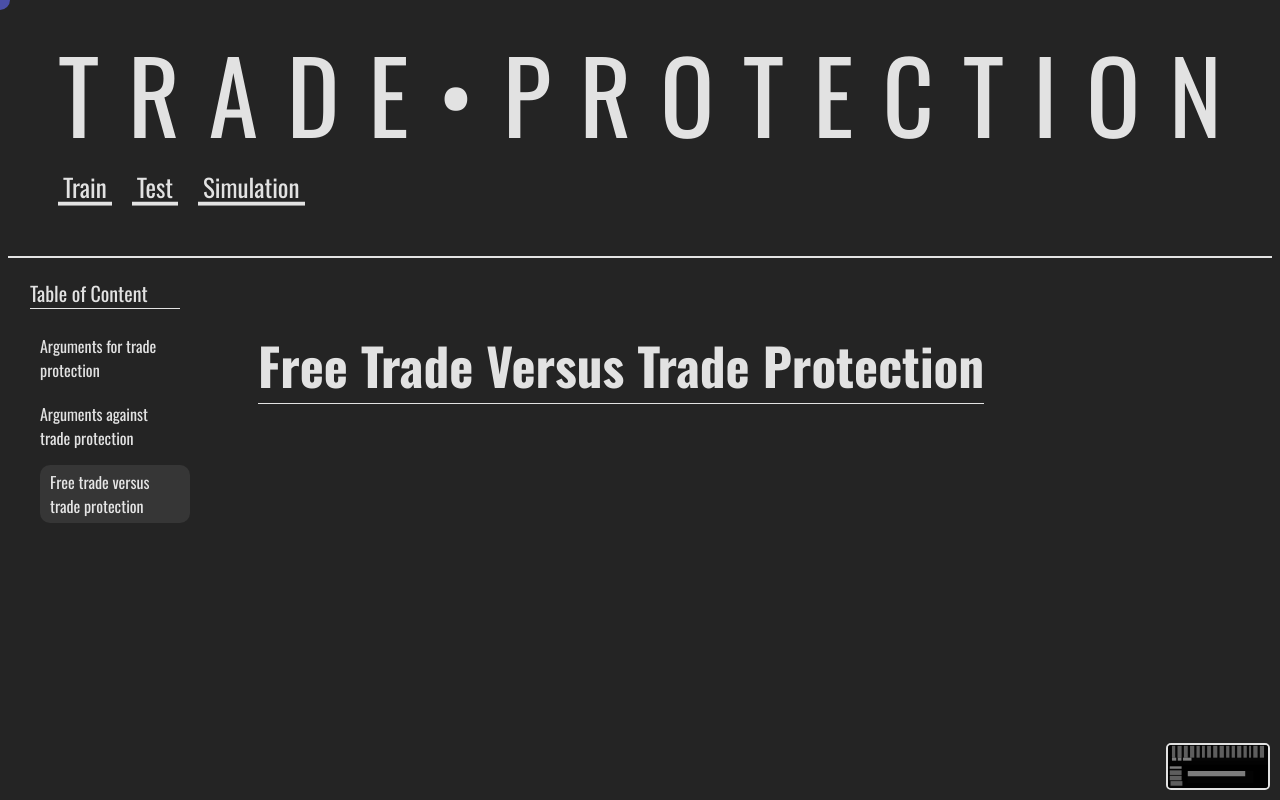
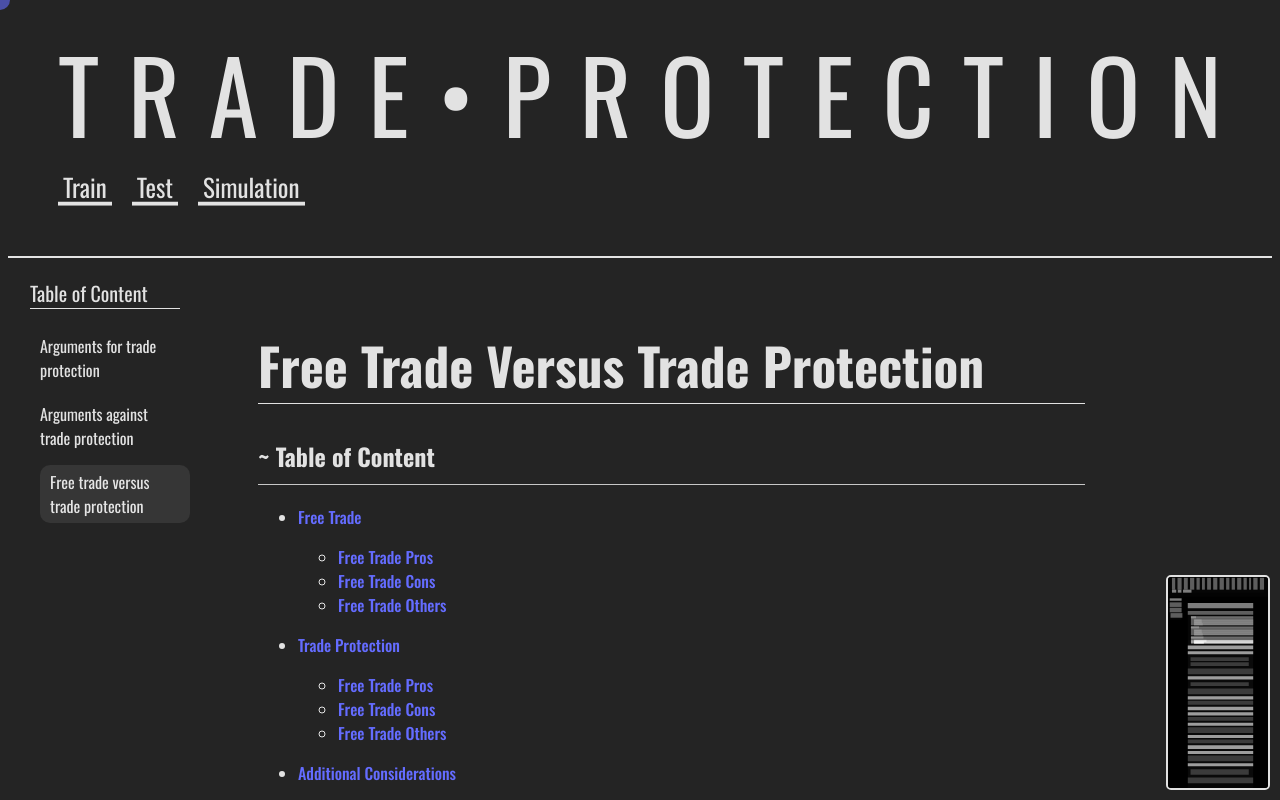
Before and after one commit to itsmarsss/trade-protection, a React (Vite) app: page / in a window 1280 px wide. Both pictures are taken after a click on the element "Free trade versus trade protection". Shown: the top 800 px of the page. Built offline with nearby package versions, Linux system fonts and the light colour scheme.

Commit message:
Add `FreeTradeVersusTradeProtection.md`

```diff
--- a/src/components/train/index.jsx
+++ b/src/components/train/index.jsx
@@ -32,6 +32,13 @@ const Train = ({ page }) => {
                 </h2>
               );
             },
+            h3: (props) => {
+              return (
+                <h3 id={props.children.toLowerCase().replace(/[^a-z0-9]/g, "")}>
+                  {props.children}
+                </h3>
+              );
+            },
           }}
         />
       </div>
--- a/src/data/md/ArgumentsAgainstTradeProtection.md
+++ b/src/data/md/ArgumentsAgainstTradeProtection.md
@@ -34,7 +34,7 @@ Similar to what was explained in the **Increased Costs** section, the implementa
 
 ## Less Choice
 
-The implementation of trade protections will likely limit the amount of goods imported into a country. This will cause the market to have a limited amount of choices mostly provided by domestic producers.
+The implementation of trade protections will likely limit the amount of goods imported into a country. This will cause the market to have a limited amount of choices mostly provided by domestic firms.
 
 ## Lack of Incentives for Domestic Firms to Become More Efficient
 
--- a/src/data/md/ArgumentsForTradeProtection.md
+++ b/src/data/md/ArgumentsForTradeProtection.md
@@ -55,7 +55,7 @@ If a government implements a tariff on an imported good, it can provide revenue
 
 ## Protection of Jobs
 
-Domestic producers may not be as competent enough to compete with foreign producers. This will often lead to domestic firms laying off employees as demand for domestic-produced goods drops. The government can alleviate this by implementing trade protection that boosts the demand for domestically produced goods.
+Domestic firms may not be as competent enough to compete with foreign firms. This will often lead to domestic firms laying off employees as demand for domestic-produced goods drops. The government can alleviate this by implementing trade protection that boosts the demand for domestically produced goods.
 
 ## Economically Least Developed Country (ELDC) Diversification
 
--- a/src/data/md/FreeTradeVersusTradeProtection.md
+++ b/src/data/md/FreeTradeVersusTradeProtection.md
@@ -1 +1,69 @@
 # Free Trade Versus Trade Protection
+
+## Table of Content
+
+- [Free Trade](./#freetrade)
+
+  - [Free Trade Pros](./#freetradepros)
+  - [Free Trade Cons](./#freetradecons)
+  - [Free Trade Others](./#freetradeothers)
+
+- [Trade Protection](./#tradeprotection)
+
+  - [Free Trade Pros](./#tradeprotectionpros)
+  - [Free Trade Cons](./#tradeprotectioncons)
+  - [Free Trade Others](./#tradeprotectionothers)
+
+- [Additional Considerations](./#additionalconsiderations)
+
+  - [International Mindedness](./#internationalmindedness)
+  - [Resource Allocation](./#resourceallocation)
+
+## Free Trade:
+
+### Free Trade Pros:
+
+> **&#9432; Note:**
+> World output: The sum of the GDP for every nation on the planet. In 2019, world GDP was around 80 trillion USD.
+>
+> Economic growth is when a country produces more goods and services in one period than in a previous one. It is usually measured by changes in the real GDP.
+
+Free trade allows each country to specialize in producing the goods that they have a comparative advantage in. This will help increase overall world output and efficiency. It promotes economic growth by maximizing production efficiency and facilitating access to a larger selection of goods and services.
+
+### Free Trade Cons:
+
+> **&#9432; Note:**
+> The terms of trade measures a country’s export prices in relation to its import pricess
+
+Although free trade appears to be beneficial to all involved, the pros are not completely shared equally. The terms of trade heavily influence which countries benefit. Subsidies and larger economies can disadvantage smaller producers, leading to unequal gains from trade and potential exploitation.
+
+### Free Trade Others:
+
+It is widely argued that free trade offers the potential for economic growth through specialization and increased efficiency, but is also known for unequal benefits and exploitation.
+
+## Trade Protection:
+
+### Trade Protection Pros:
+
+Trade protections like tariffs can protect domestic firms from foreign competition, possibly leading to increased output and more economic growth. Tariffs can make imports more expensive, which boosts domestic production, especially in industries with larger economies of scale.
+
+### Trade Protection Cons:
+
+However, trade protections can prevent competition and innovation, leading to greater inefficiencies and higher costs in the protected industries. It may also cause retaliation from trading partners, which disrupts global trade and can harm domestic consumers by causing higher prices and reduced choices.
+
+### Trade Protection Others:
+
+It is argued that protectionism can offer short-term benefits to specific industries, but its long-term effects on economic growth are debatable due to possible inefficiencies and the risk of trade wars.
+
+## Additional Considerations:
+
+### International Mindedness:
+
+As mentioned earlier, governments should consider the effects of protectionist policies on the global trading scene. Protectionism can affect global relations and lead to retaliatory measures from trading partners. Although trade protections offer short-term benefits to domestic industries, they could lead to long-term inefficiencies and trade disruptions.
+
+### Resource Allocation:
+
+> **&#9432; Note:**
+> Corruption creates a misallocation of resources. Corruption interferes with market forces, and allocates resources unfairly. A government might be corrupt by purposefully overpaying for government infrastructure projects.
+
+Additionally, protectionism can decrease efficient resource allocation, possibly diverting resources away from a country's industries with comparative advantage, also known as corruption. This misallocation can hinder economic growth by reducing investments in likely more productive industries and increasing costs for downstream industries.
--- a/src/index.css
+++ b/src/index.css
@@ -1,5 +1,7 @@
 :root {
   --text: #ffffffde;
+  --text-dark: #e0e0e0de;
+
   --background: #242424;
   --background-light: #363636;
   --background-glass: #00000050;
@@ -43,6 +45,13 @@ h1 {
   line-height: 1.1;
   padding-bottom: 10px;
   border-bottom: 1px solid var(--text);
+}
+
+h2,
+h3 {
+  margin-top: 25px;
+  padding-bottom: 10px;
+  border-bottom: 0.5px solid var(--text-dark);
 }
 
 i {
```
